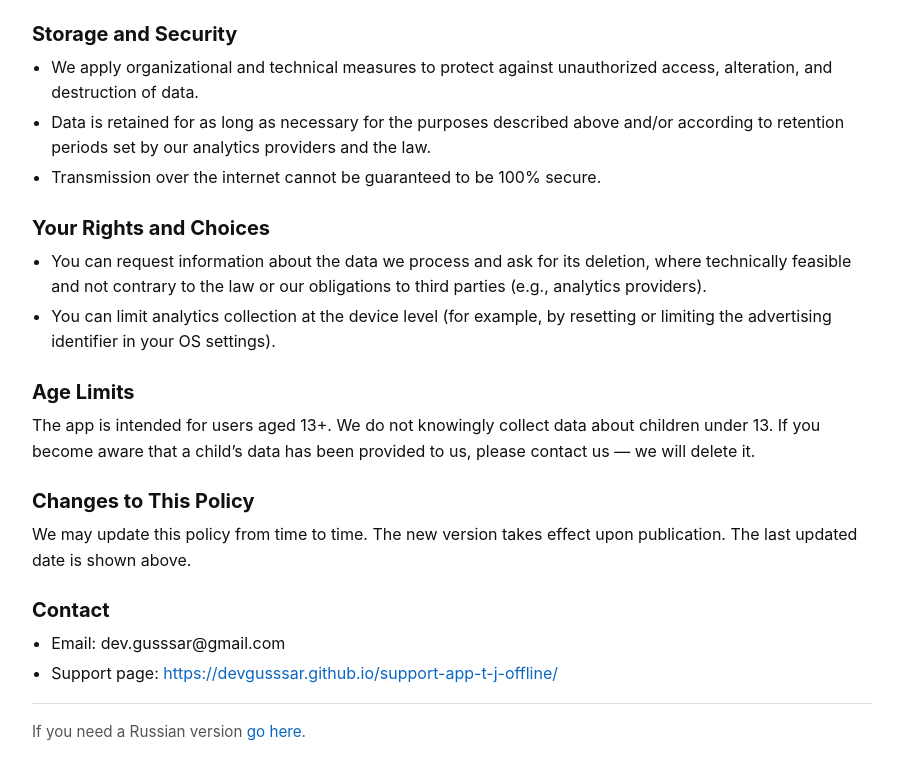
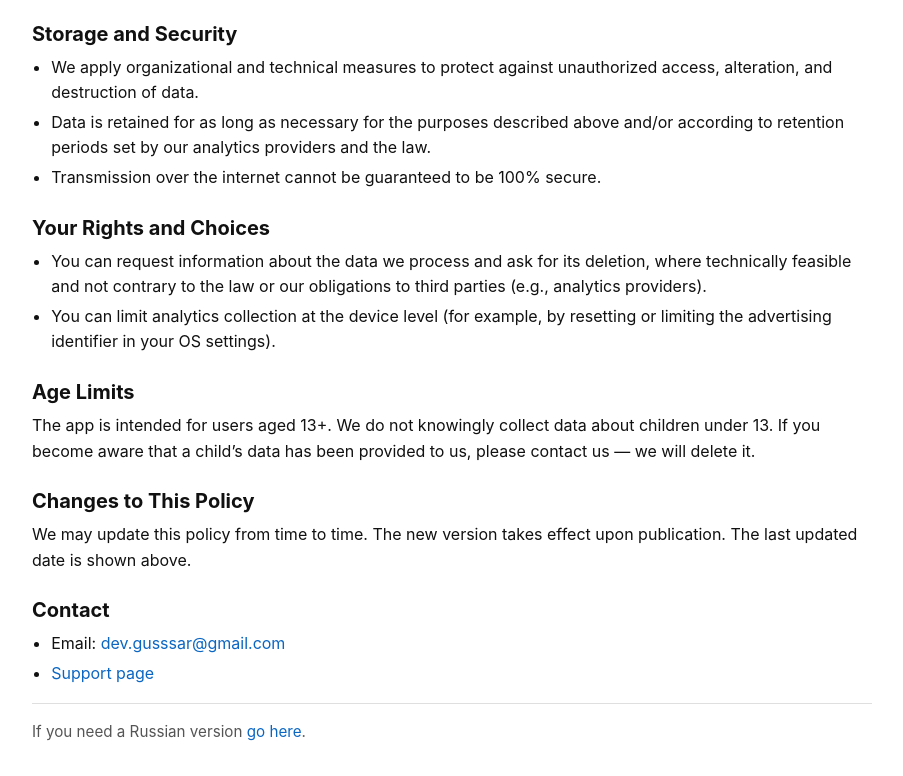
Before and after one commit to devgusssar/privacy-policy-app-t-j-offline, a plain HTML site: page index.html in a window 1280 px wide. Shown: the part 1727-2503 px from the top of the page, without its empty margins (188-1091 px from the left). Drawn offline with Linux system fonts and the light colour scheme.

Commit message:
Update index.html

```diff
--- a/index.html
+++ b/index.html
@@ -311,14 +311,13 @@
       <section id="contacts">
         <h2>Contact</h2>
         <ul>
-          <li>Email: dev.gusssar@gmail.com</li>
+          <li>Email: <a href="mailto:dev.gusssar@gmail.com">dev.gusssar@gmail.com</a></li>
           <li>
-            Support page:
             <a
               href="https://devgusssar.github.io/support-app-t-j-offline/"
               target="_blank"
               rel="noopener noreferrer"
-              >https://devgusssar.github.io/support-app-t-j-offline/</a
+              >Support page</a
             >
           </li>
         </ul>
```
